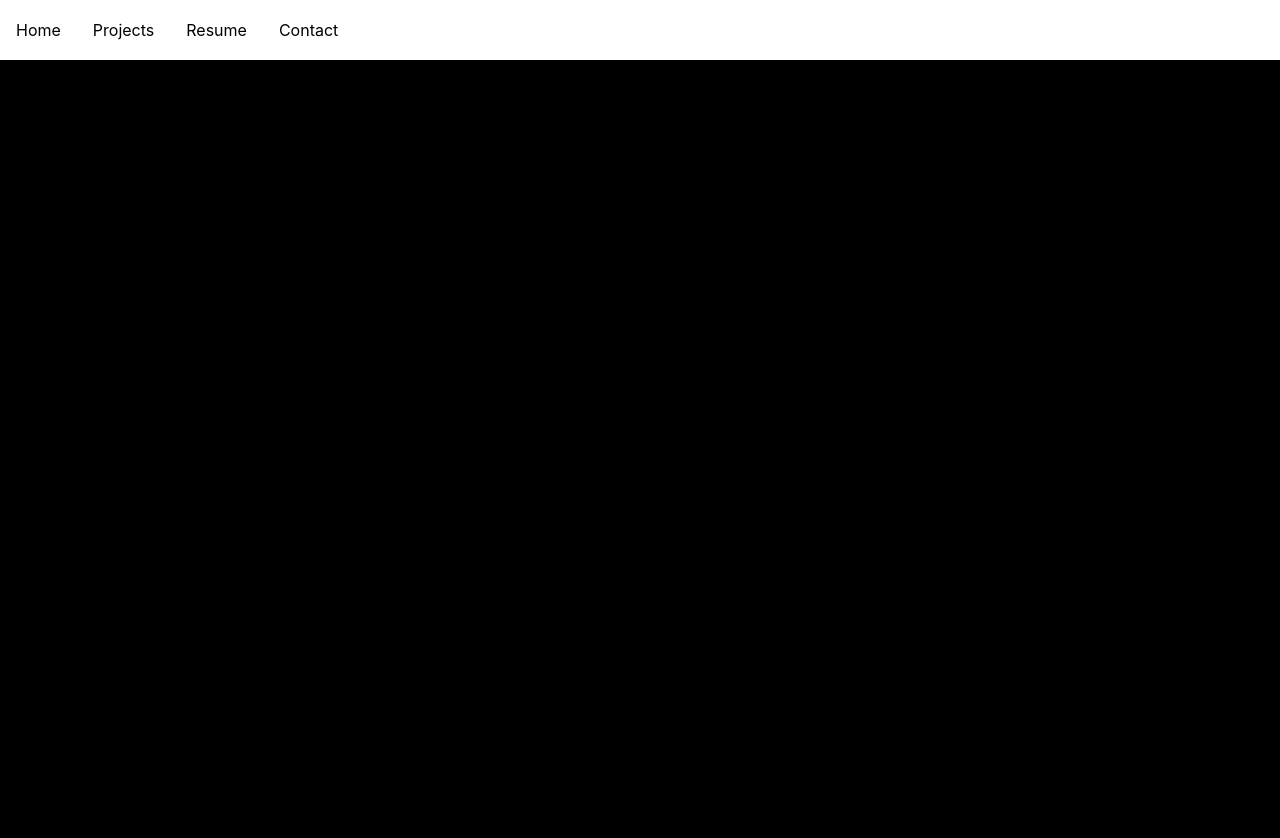
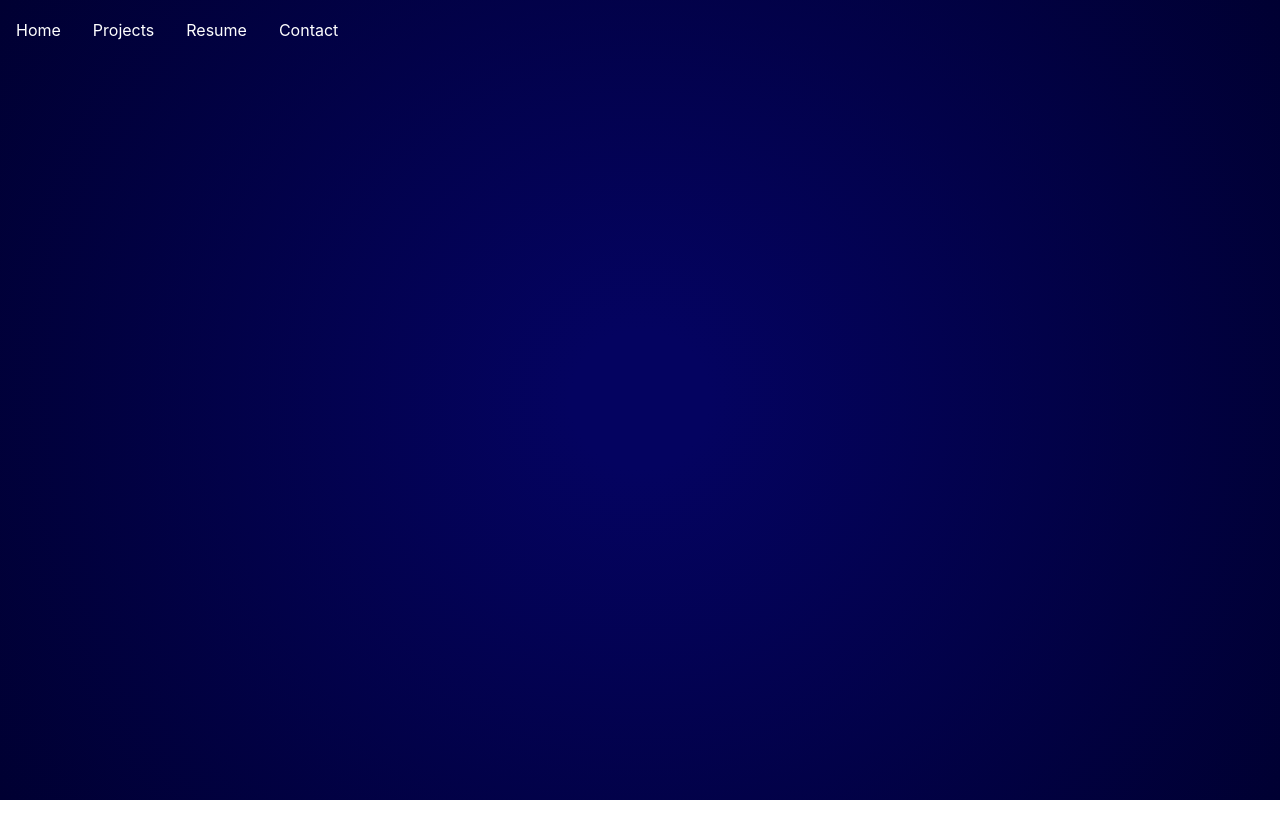
Before and after one commit to jon-slva/se-portfolio, a React (Create React App) app: page / in a window 1280 px wide. Shown: the top 838 px of the page. Built offline with nearby package versions, Linux system fonts and the light colour scheme.

Commit message:
initial branch commit

```diff
--- a/src/App.js
+++ b/src/App.js
@@ -6,7 +6,7 @@ import Homepage from './pages/Homepage/Homepage';
 
 function App() {
   return (
-    <>
+    <main>
       <BrowserRouter>
         <Header />
         <Routes>
@@ -16,7 +16,7 @@ function App() {
           <Route path='/404' />
         </Routes>
       </BrowserRouter>
-    </>
+    </main>
   );
 }
 
--- a/src/App.scss
+++ b/src/App.scss
@@ -1,13 +1,10 @@
 @use "./styles/partials/reset" as *;
 
-// .App {
-//   text-align: center;
-// }
-
-// .App-logo {
-//   height: 40vmin;
-//   pointer-events: none;
-// }
+main {
+    background: rgb(4, 3, 96);
+    background: radial-gradient(circle, rgba(4, 3, 96, 1) 9%, rgba(0, 0, 50, 1) 100%);
+    height: 100%;
+}
 
 // @media (prefers-reduced-motion: no-preference) {
 //   .App-logo {
@@ -15,20 +12,6 @@
 //   }
 // }
 
-// .App-header {
-//   background-color: #282c34;
-//   min-height: 100vh;
-//   display: flex;
-//   flex-direction: column;
-//   align-items: center;
-//   justify-content: center;
-//   font-size: calc(10px + 2vmin);
-//   color: white;
-// }
-
-// .App-link {
-//   color: #61dafb;
-// }
 
 // @keyframes App-logo-spin {
 //   from {
--- a/src/components/Header/Header.scss
+++ b/src/components/Header/Header.scss
@@ -1,7 +1,8 @@
 .header {
     height: 60px;
     // background-color: darkred;
-    // position: absolute;
+    position: absolute;
+    // z-index: 1;
 
     &-nav {
         display: flex;
@@ -14,7 +15,7 @@
 
         &__items {
             padding: 0 16px;
-            // color: white;
+            color: white;
         }
 
     }
--- a/src/pages/Homepage/Homepage.scss
+++ b/src/pages/Homepage/Homepage.scss
@@ -1,7 +1,13 @@
+main {
+    background: rgb(4, 3, 96);
+    background: radial-gradient(circle, rgba(4, 3, 96, 1) 9%, rgba(0, 0, 50, 1) 100%);
+    height: 100vh;
+}
+
 .hero {
     height: 1000px;
     width: 100%;
-    background-color: black;
+    // background-color: black;
 
     &-contianer {
         height: 100px;
```
Also changed, not shown: 1 other file (tests, documents, lock files or other folders).
